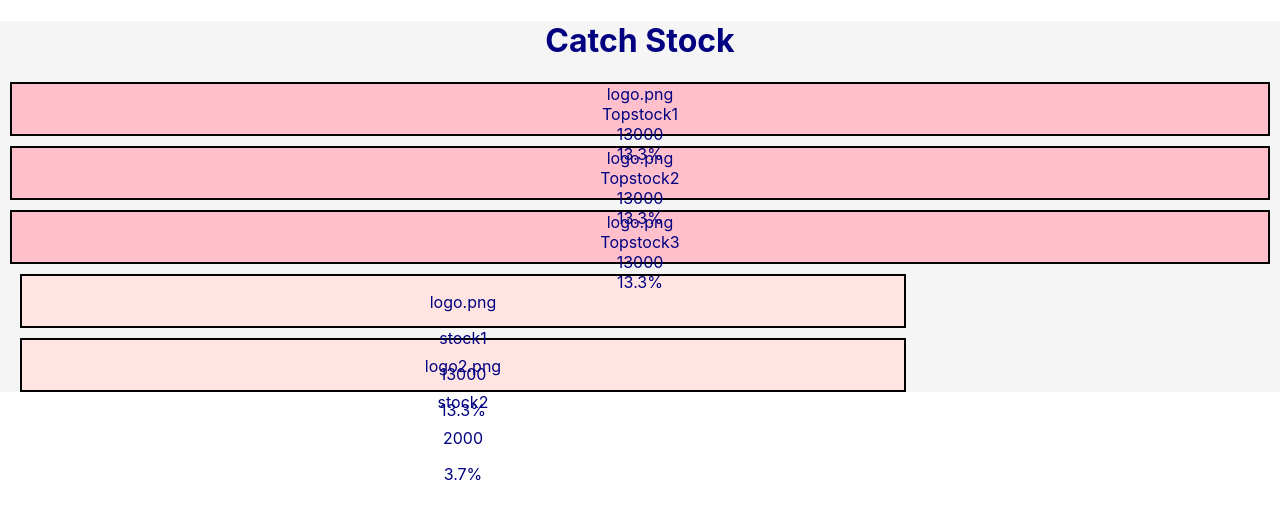
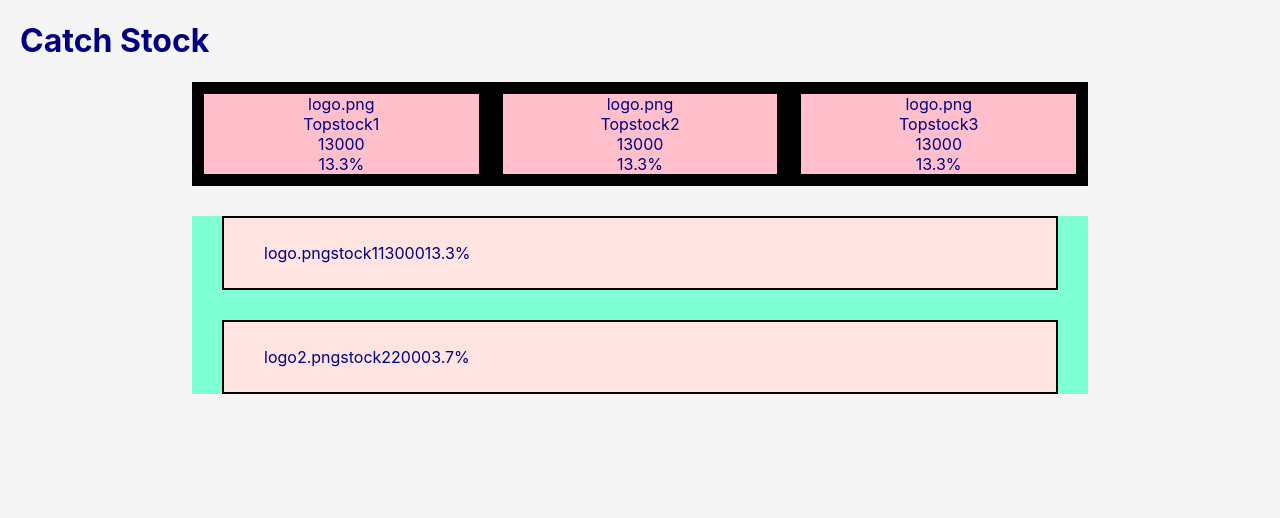
Before and after one commit to sojoyfulyouth/Stock-Ranking, a React (Create React App) app: page / in a window 1280 px wide. Shown: the top 518 px of the page. Built offline with nearby package versions, Linux system fonts and the light colour scheme.

Commit message:
check div area

```diff
--- a/src/App.css
+++ b/src/App.css
@@ -1,31 +1,59 @@
-body > *:not(#appTitle) {
+body {
   background-color: whitesmoke;
   color: navy;
   text-align: center;
 }
 
-#top3RankWrap {
-  text-align: left;
+#appTitle {
+  text-align: left !important;
+  padding-left: 20px;
+}
+
+.top3RankWrap {
+  width: 70%;
+  background-color: black;
+  display: inline-flex;
+  align-items: center;
 }
 
 .top3RankWrap > * {
   border: 2px solid black;
   background-color: pink;
-  height: 50px;
+  /* height: 10%; */
+  width: 70%;
   margin: 10px;
+  text-align: center;
 }
 
 .stockRankingWrap {
   margin: 10px;
+  display: block;
+  width: 70%;
+  background-color: aquamarine;
+  display: block;
+  justify-self: center;
 }
 
 .stock {
   background-color: mistyrose;
   border: 2px solid black;
   height: 50px;
-  width: 70%;
   text-align: center;
+  display: inline-block;
   margin: 10px;
+  display: flex;
+  align-items: center;
+  margin: 30px;
+  padding: 10px;
+}
+
+.stock > * {
+  margin: 30px;
+}
+
+.stockListContent {
+  display: flex;
+  align-items: center;
 }
 
 .top3RankWrap > *:hover,
```
